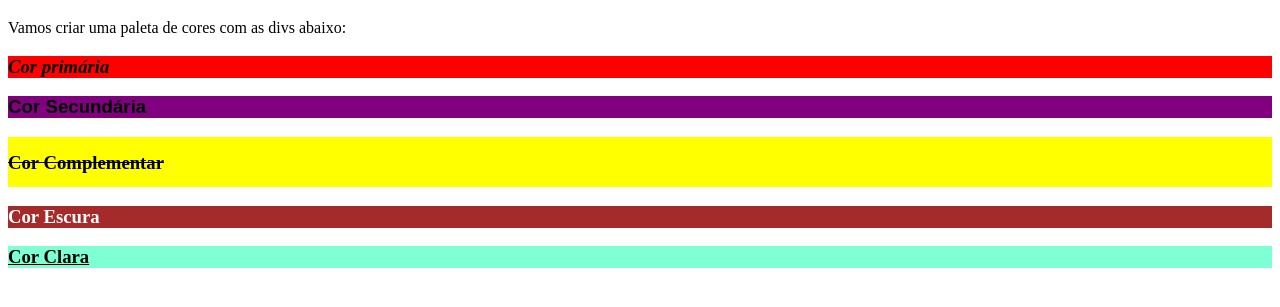
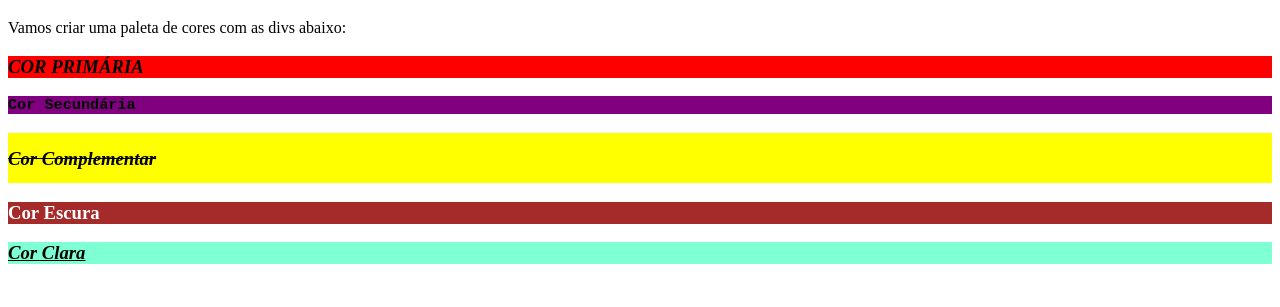
Before and after one commit to mariapgomes/trybe-exercicios, a plain HTML site: page fundamentos/secao-03-introducao-a-html-e-css/dia-03-seletores-e-posicionamento/exercicio-4/index.html in a window 1280 px wide. Shown: the part 61-368 px from the top of the page. Drawn offline with Linux system fonts and the light colour scheme.

Commit message:
Deixa as tags h3 ímpares em itálico.

```diff
--- a/fundamentos/secao-03-introducao-a-html-e-css/dia-03-seletores-e-posicionamento/exercicio-4/style.css
+++ b/fundamentos/secao-03-introducao-a-html-e-css/dia-03-seletores-e-posicionamento/exercicio-4/style.css
@@ -3,12 +3,10 @@ div:hover {
 }
 div:nth-of-type(1) {
     background-color:red;
-    font-style: italic;
 }
 
 div:nth-of-type(2) {
     background-color:purple;
-    font-family: Arial, Helvetica, sans-serif;
 }
 
 div:nth-of-type(3) {
@@ -27,11 +25,11 @@ div:nth-of-type(5) {
 /* Para que as duas configurações aconteçam de forma correta, tem que reescrever a div e colocar a estilização referente ao texto de h3 contido na nela, caso contrário todo tipo de texto que estiver dentro da div será formatado da mesma forma. */
 
 div:nth-of-type(1) > h3 {
-    font-style: italic;
+    text-transform: uppercase;
 }
 
 div:nth-of-type(2) > h3 {
-    font-family: Arial, Helvetica, sans-serif;
+    font-family: monospace;
 }
 
 div:nth-of-type(3) > h3 {
@@ -46,3 +44,9 @@ div:nth-of-type(4) > h3 {
 div:nth-of-type(5) > h3 {
     text-decoration:underline
 }
+
+/* (2n+1) e (1n+2) também funcionam porque marcam como um sim um não, no caso de marcar os pares é só marcar um não e um sim*/
+
+div:nth-child(odd) {
+    font-style: italic;
+}
```
